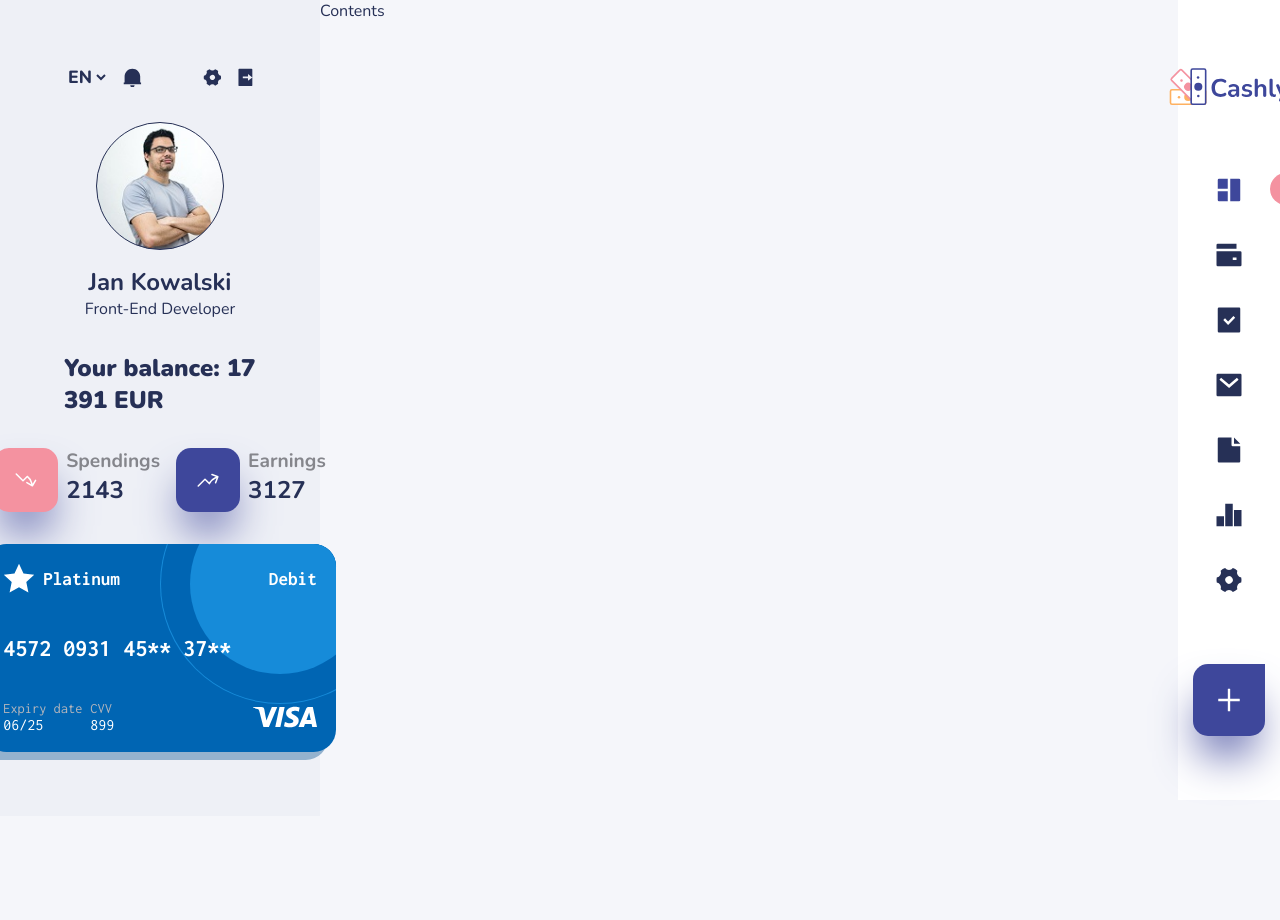
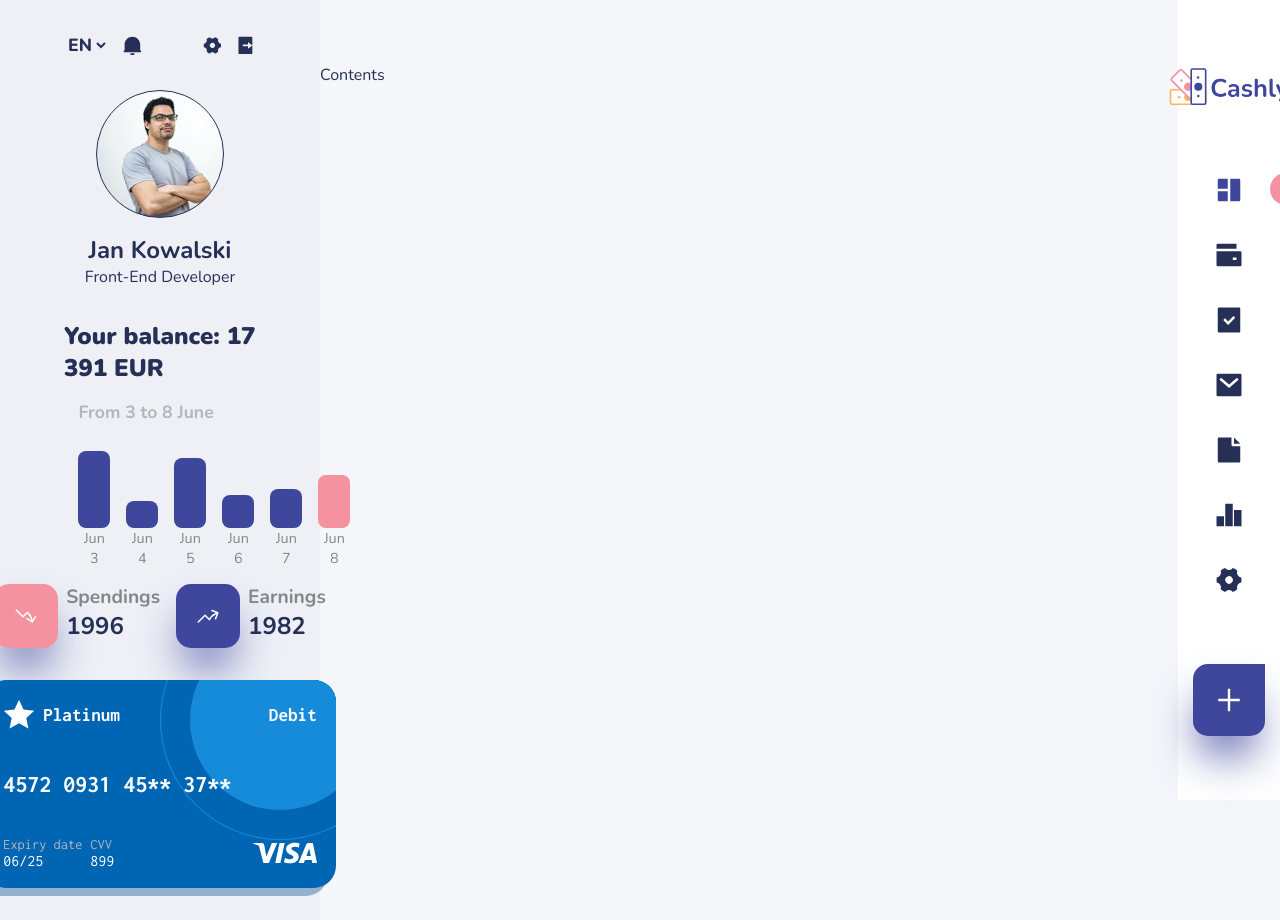
Before and after one commit to MeloonDev/finance-dashboard, a React (Create React App) app: page / in a window 1280 px wide. Before the commit the page ends 816 px from the top, so only its background shows below. Built offline with nearby package versions, Linux system fonts and the light colour scheme.

Commit message:
Create balance graph

```diff
--- a/src/areas/Contents.scss
+++ b/src/areas/Contents.scss
@@ -1,5 +1,10 @@
 @import ".././utils/variables.scss";
 
 .contents-wrapper {
-  flex-grow: 1;
+  flex: 1 1 0%;
+  max-height: 100vh;
+  overflow: hidden visible;
+  padding-top: 4rem;
+  display: flex;
+  flex-direction: column;
 }
--- a/src/areas/LeftSideBar.scss
+++ b/src/areas/LeftSideBar.scss
@@ -2,7 +2,7 @@
 
 .left-side-bar-wrapper {
   position: relative;
-  padding: 4rem 4rem;
+  padding: 2rem 4rem;
   width: 25%;
   background: $color-background-variant;
   display: flex;
--- a/src/components/Balance.tsx
+++ b/src/components/Balance.tsx
@@ -1,13 +1,28 @@
 import "./Balance.scss";
+import { useState } from "react";
 import { HiArrowTrendingDown, HiArrowTrendingUp } from "react-icons/hi2";
+import BalanceGraph from "./BalanceGraph";
+import { balanceData } from "../data/balanceData";
 
 function Balance() {
+  const [activeBalanceItem, setActiveBalanceItem] = useState(
+    balanceData[balanceData.length - 1].id
+  );
+
+  const setActiveItem = (id: number) => {
+    setActiveBalanceItem(id);
+  };
+
   return (
     <div className="balance-wrapper">
       <div className="balance">
         <h1>Your balance: 17 391 EUR</h1>
       </div>
-      <div className="balance-graph"></div>
+      <BalanceGraph
+        activeBalanceItem={activeBalanceItem}
+        setActiveBalanceItem={setActiveItem}
+        balanceData={balanceData}
+      />
       <div className="balance-info">
         <div className="spendings">
           <div className="icon">
@@ -15,7 +30,7 @@ function Balance() {
           </div>
           <div className="info">
             <h3>Spendings</h3>
-            <h2>2143</h2>
+            <h2>{balanceData[activeBalanceItem].value.outcome}</h2>
           </div>
         </div>
         <div className="earnings">
@@ -24,7 +39,7 @@ function Balance() {
           </div>
           <div className="info">
             <h3>Earnings</h3>
-            <h2>3127</h2>
+            <h2>{balanceData[activeBalanceItem].value.income}</h2>
           </div>
         </div>
       </div>
--- /dev/null
+++ b/src/components/BalanceGraph.scss
@@ -0,0 +1,46 @@
+@import ".././utils/variables.scss";
+
+.balance-graph-wrapper {
+  width: 85%;
+
+  display: flex;
+  flex-direction: column;
+
+  h3 {
+    font-size: 1.1rem;
+    color: $color-gray;
+  }
+
+  .balance-graph {
+    height: 9rem;
+    display: flex;
+    align-items: flex-end;
+    justify-content: space-around;
+    gap: 1rem;
+
+    .balance-graph-item {
+      display: flex;
+      flex-direction: column;
+      align-items: center;
+      justify-content: flex-end;
+
+      .balance-graph-bar {
+        width: 2rem;
+        border-radius: 8px;
+        background: $color-primary;
+        cursor: pointer;
+      }
+
+      p {
+        font-size: 0.9rem;
+        color: $color-gray-dark;
+      }
+
+      &.active {
+        .balance-graph-bar {
+          background: $color-secondary;
+        }
+      }
+    }
+  }
+}
--- /dev/null
+++ b/src/components/BalanceGraph.tsx
@@ -0,0 +1,60 @@
+import "./BalanceGraph.scss";
+import { Balance } from "../data/balanceData";
+
+const monthNames = [
+  "Jan",
+  "Feb",
+  "Mar",
+  "Apr",
+  "May",
+  "Jun",
+  "Jul",
+  "Aug",
+  "Sep",
+  "Oct",
+  "Nov",
+  "Dec",
+];
+
+type BalanceGraphProps = {
+  balanceData: Balance[];
+  activeBalanceItem: number;
+  setActiveBalanceItem: (id: number) => void;
+};
+
+function BalanceGraph({
+  balanceData,
+  activeBalanceItem,
+  setActiveBalanceItem,
+}: BalanceGraphProps) {
+  return (
+    <div className="balance-graph-wrapper">
+      <h3>From 3 to 8 June</h3>
+      <div className="balance-graph">
+        {balanceData.map((item) => (
+          <div
+            className={
+              activeBalanceItem === item.id
+                ? "balance-graph-item active"
+                : "balance-graph-item"
+            }
+            key={item.id}
+            onClick={() => {
+              setActiveBalanceItem(item.id);
+            }}
+          >
+            <div
+              className="balance-graph-bar"
+              style={{
+                height: `${(item.value.income / 3000) * 5}rem`,
+              }}
+            ></div>
+            <p>{monthNames[item.date.getMonth() - 1]}</p>
+            <p>{`${item.date.getDate()}`}</p>
+          </div>
+        ))}
+      </div>
+    </div>
+  );
+}
+export default BalanceGraph;
--- /dev/null
+++ b/src/data/balanceData.ts
@@ -0,0 +1,59 @@
+export type Balance = {
+  id: number;
+  date: Date;
+  value: {
+    income: number;
+    outcome: number;
+  };
+};
+
+export const balanceData: Balance[] = [
+  {
+    id: 0,
+    date: new Date(2023, 6, 3),
+    value: {
+      income: Math.floor(Math.random() * 2000) + 1000,
+      outcome: Math.floor(Math.random() * 2000) + 1000,
+    },
+  },
+  {
+    id: 1,
+    date: new Date(2023, 6, 4),
+    value: {
+      income: Math.floor(Math.random() * 2000) + 1000,
+      outcome: Math.floor(Math.random() * 2000) + 1000,
+    },
+  },
+  {
+    id: 2,
+    date: new Date(2023, 6, 5),
+    value: {
+      income: Math.floor(Math.random() * 2000) + 1000,
+      outcome: Math.floor(Math.random() * 2000) + 1000,
+    },
+  },
+  {
+    id: 3,
+    date: new Date(2023, 6, 6),
+    value: {
+      income: Math.floor(Math.random() * 2000) + 1000,
+      outcome: Math.floor(Math.random() * 2000) + 1000,
+    },
+  },
+  {
+    id: 4,
+    date: new Date(2023, 6, 7),
+    value: {
+      income: Math.floor(Math.random() * 2000) + 1000,
+      outcome: Math.floor(Math.random() * 2000) + 1000,
+    },
+  },
+  {
+    id: 5,
+    date: new Date(2023, 6, 8),
+    value: {
+      income: Math.floor(Math.random() * 2000) + 1000,
+      outcome: Math.floor(Math.random() * 2000) + 1000,
+    },
+  },
+];
```
